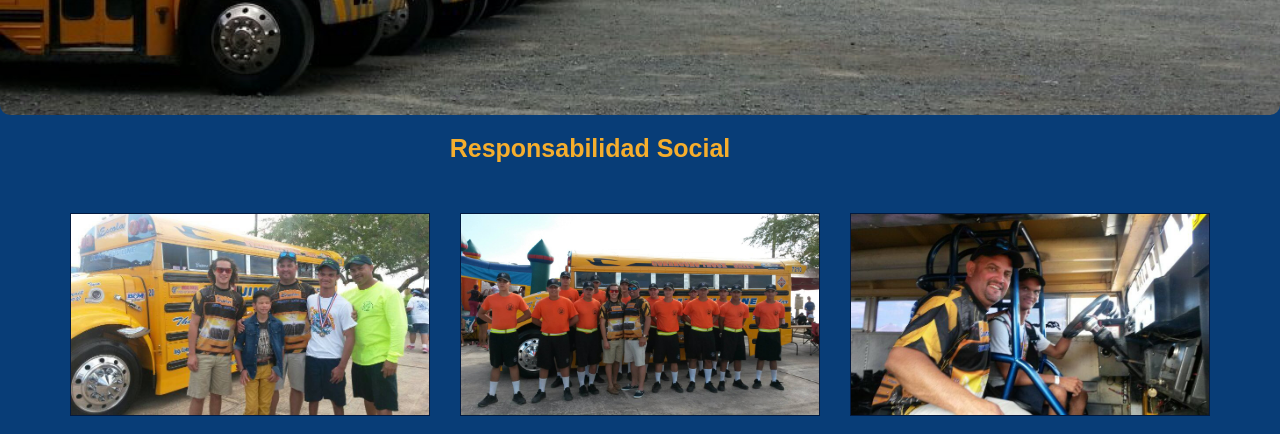
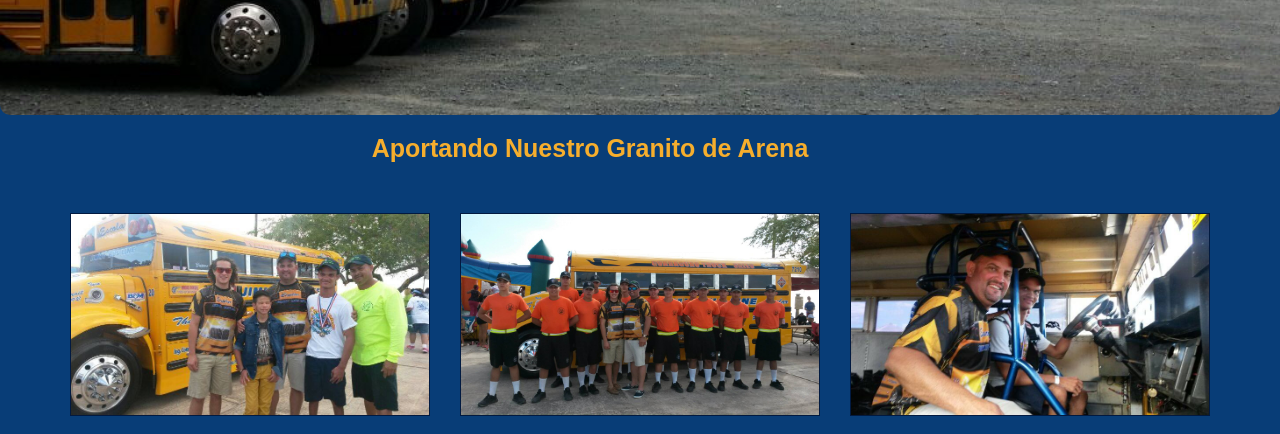
Before and after one commit to yarillys/web-server-2016, a website: page public/index.html in a window 1280 px wide. Shown: the part 2000-2434 px from the top of the page. Drawn offline with Linux system fonts and the light colour scheme.

Commit message:
change social part name

```diff
--- a/public/index.html
+++ b/public/index.html
@@ -127,7 +127,7 @@
         <!-- <hr> -->
     <section id="social-responsability">
       <div class="container">
-        <h3 id="flote">Responsabilidad Social</h3>
+        <h3 id="flote">Aportando Nuestro Granito de Arena</h3>
         <div class="row">
               <div class="col-xs-12 col-md-4">
                 <img id="team"src="assets/images/responsabilidadsocial.jpg" alt="...">
```
